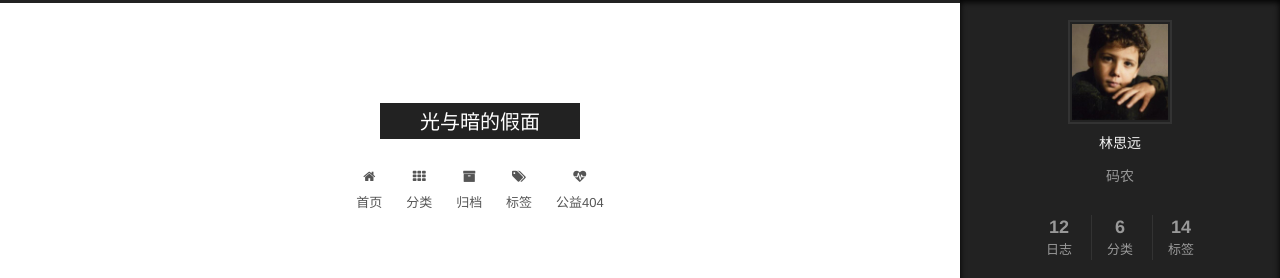
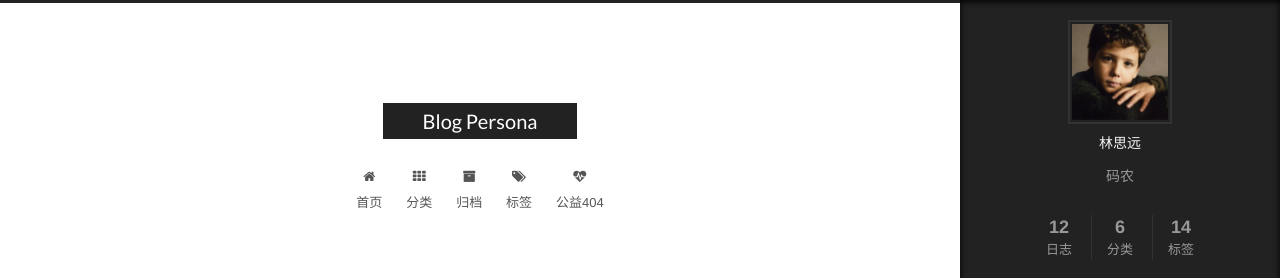
Before and after one commit to phaedo/blog, a Jekyll site: the page built from index.html, in a window 1280 px wide and 900 px high. Shown: the top 278 px of the window. Built offline with Jekyll 4.4.1, drawn with Linux system fonts in a browser that asks for light colours; the list of posts is cut into pages by our own code; comment, search, counter and statistics services are not loaded.

Commit message:
修改博客名字

```diff
--- a/_config.yml
+++ b/_config.yml
@@ -4,7 +4,7 @@
 # ---------------------------------------------------------------
 
 # Site
-title: 光与暗的假面
+title: Blog Persona
 subtitle:
 description: 码农
 author: 林思远
```
